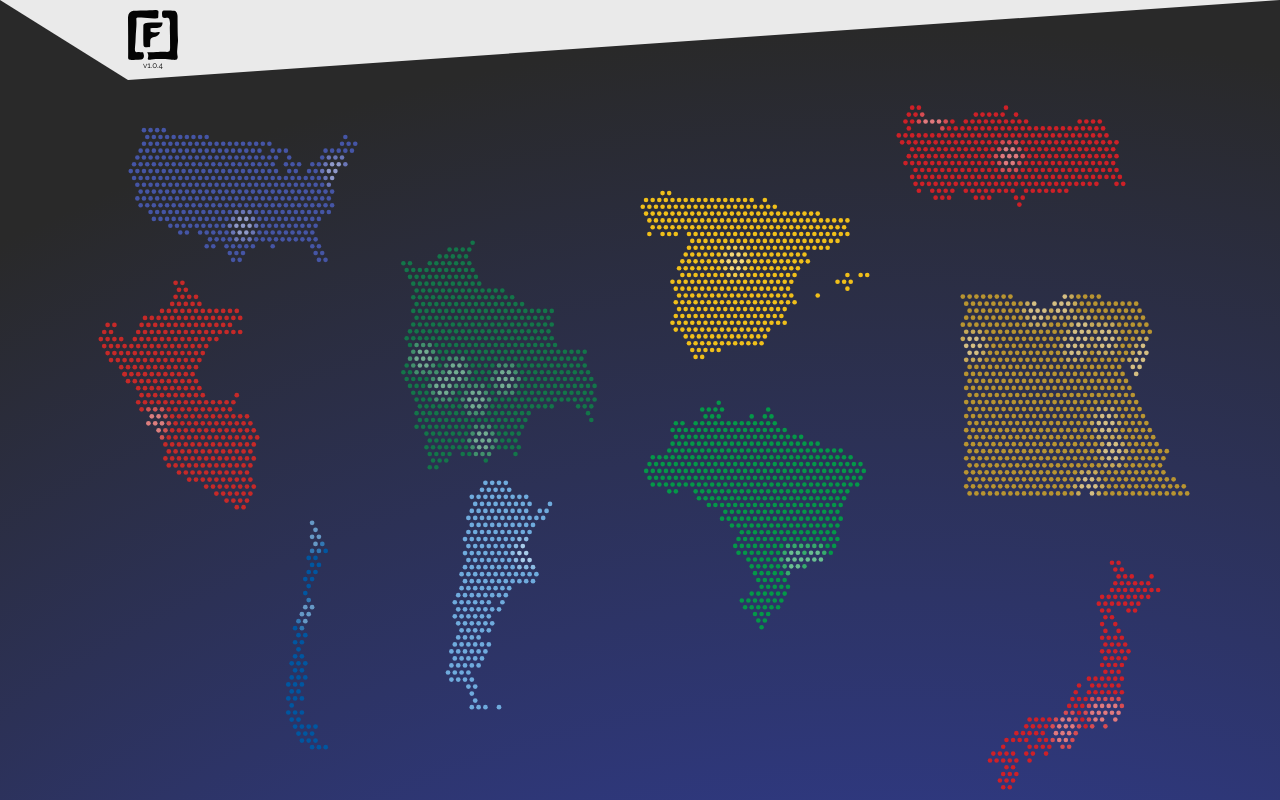
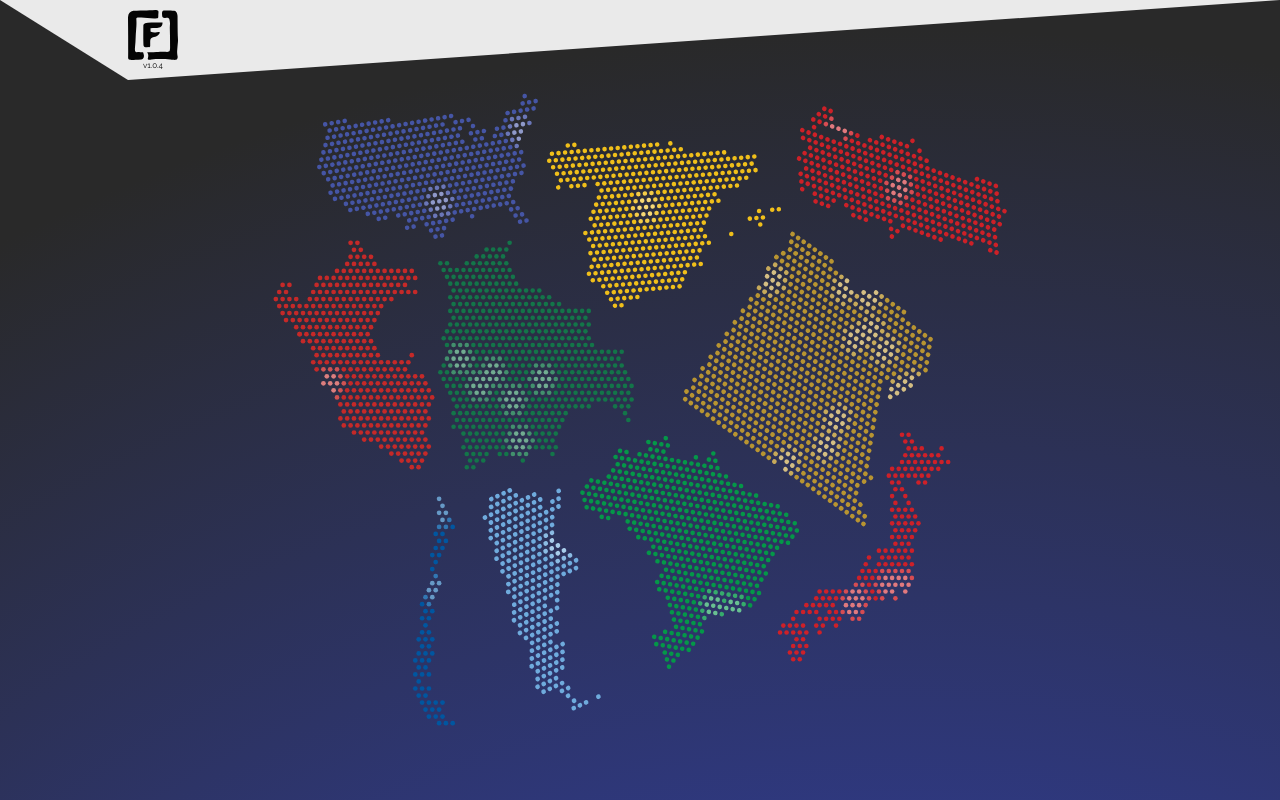
Before and after one commit to TheFrankemon/000, an Angular app: page /passport/countries in a window 1280 px wide. Built offline with nearby package versions, Linux system fonts and the light colour scheme.

Commit message:
Position countries

```diff
--- a/src/app/passport/countries/countries.component.html
+++ b/src/app/passport/countries/countries.component.html
@@ -1,12 +1,32 @@
 <div class="map-wrapper">
+  <div>
     <object type="image/svg+xml" data="assets/countries/br.svg"></object>
+  </div>
+  <div>
     <object type="image/svg+xml" data="assets/countries/pe.svg"></object>
+  </div>
+  <div>
     <object type="image/svg+xml" data="assets/countries/cl.svg"></object>
+  </div>
+  <div>
     <object type="image/svg+xml" data="assets/countries/bo.svg"></object>
+  </div>
+  <div>
     <object type="image/svg+xml" data="assets/countries/us.svg"></object>
+  </div>
+  <div>
     <object type="image/svg+xml" data="assets/countries/tr.svg"></object>
+  </div>
+  <div>
     <object type="image/svg+xml" data="assets/countries/eg.svg"></object>
+  </div>
+  <div>
     <object type="image/svg+xml" data="assets/countries/es.svg"></object>
+  </div>
+  <div>
     <object type="image/svg+xml" data="assets/countries/ar.svg"></object>
+  </div>
+  <div>
     <object type="image/svg+xml" data="assets/countries/jp.svg"></object>
   </div>
+</div>
--- a/src/app/passport/countries/countries.component.scss
+++ b/src/app/passport/countries/countries.component.scss
@@ -8,52 +8,121 @@
 .map-wrapper {
   height: 100vh;
   position: relative;
+  width: 730px;
+  margin: 0 auto;
 
-  object {
+  div {
     width: 230px;
     height: 230px;
     position:absolute;
-    transform-style: preserve-3d;
+    cursor: pointer;
+    transform: scale(1);
+    transition: transform ease-in-out 400ms;
+
+    &:hover {
+      transform: scale(1.2);
+    }
 
     &:nth-child(1) {  //br
-      top: 50%;
-      left: 50%;
+      top: 55%;
+      left: 40%;
+      transform: scale(1) rotate(10deg);
+      clip-path: polygon(1% 31%, 5% 23%, 11% 23%, 13% 9%, 34% 0%, 36% 0%, 38% 9%, 47% 8%, 47% 6%, 56% 2%, 61% 11%, 88% 21%, 97% 27%,
+      99% 31%, 95% 39%, 90% 43%, 88% 59%, 84% 68%, 65% 78%, 66% 81%, 61% 91%, 54% 100%, 52% 100%, 48% 92%, 44% 91%, 42% 87%, 51% 81%,
+      45% 68%, 42% 68%, 39% 62%, 42% 59%, 22% 41%, 12% 41%, 4% 38%);
+
+      &:hover {
+        transform: scale(1.2) rotate(10deg);
+      }
     }
     &:nth-child(2) {  //pe
-      top: 35%;
-      left: 5%;
+      top: 30%;
+      left: -5%;
+      clip-path: polygon(14% 26%, 18% 18%, 24% 18%, 22% 24%, 29% 25%, 34% 15%, 40% 15%, 48% 4%, 47% 0%, 53% 0%, 54% 3%, 65% 12%, 76% 12%,
+      79% 18%, 78% 24%, 64% 28%, 58% 41%, 63% 52%, 76% 48%, 86% 68%, 84% 90%, 79% 100%, 74% 100%, 43% 81%, 41% 69%, 35% 63%, 23% 38%,
+      19% 36%);
     }
     &:nth-child(3) {  //cl
-      top: 65%;
-      left: 15%;
+      top: 62%;
+      left: 6%;
+      clip-path: polygon(41% 60%, 51% 9%, 51% 0%, 53% 0%, 60% 13%, 51% 32%, 54% 38%, 49% 58%, 51% 62%, 49% 88%, 55% 88%, 60% 100%, 51% 100%,
+      47% 97%, 40% 84%);
     }
     &:nth-child(4) {  //bo
       top: 30%;
-      left: 30%;
+      left: 20%;
+      clip-path: polygon(7% 58%, 8% 42%, 12% 22%, 6% 8%, 17% 10%, 28% 3%, 39% 0%, 40% 1%, 37% 7%, 43% 20%, 51% 20%, 64% 29%, 74% 29%,
+      75% 43%, 76% 47%, 89% 47%, 93% 64%, 92% 80%, 90% 80%, 83% 73%, 65% 74%, 59% 95%, 48% 92%, 45% 98%, 32% 94%, 24% 100%, 19% 100%,
+      17% 90%, 13% 82%);
     }
     &:nth-child(5) {  //us
-      top: 10%;
-      left: 10%;
+      top: 7%;
+      left: 6%;
+      transform: scale(1) rotate(-10deg);
+      clip-path: polygon(0% 40%, 6% 20%, 17% 20%, 62% 26%, 70% 30%, 77% 38%, 85% 30%, 95% 23%, 100% 27%, 100% 29%, 90% 50%, 90% 56%,
+      82% 66%, 88% 79%, 82% 80%, 78% 71%, 66% 71%, 63% 74%, 60% 71%, 78% 71%, 57% 71%, 49% 80%, 45% 80%, 40% 70%, 38% 74%, 33% 74%, 29% 65%,
+      26% 68%, 23% 68%, 9% 61%, 3% 54%);
+
+      &:hover {
+        transform: scale(1.2) rotate(-10deg);
+      }
     }
     &:nth-child(6) {  //tr
-      top: 5%;
+      top: 9%;
       left: 70%;
+      transform: scale(1) rotate(20deg);
+      clip-path: polygon(0% 41%, 6% 28%, 11% 28%, 14% 34%, 33% 34%, 34% 31%, 48% 28%, 60% 36%, 78% 37%, 79% 34%, 89% 34%, 97% 43%, 97% 55%,
+      100% 61%, 100% 65%, 91% 63%, 74% 67%, 57% 67%, 54% 74%, 45% 67%, 41% 70%, 34% 70%, 27% 65%, 24% 70%, 17% 70%, 9% 67%, 3% 55%);
+
+      &:hover {
+        transform: scale(1.2) rotate(20deg);
+      }
     }
     &:nth-child(7) {  //eg
-      top: 35%;
-      left: 75%;
+      top: 33%;
+      left: 60%;
+      transform: scale(1) rotate(35deg);
+      clip-path: polygon(0% 6%, 23% 6%, 38% 11%, 45% 6%, 62% 6%, 78% 9%, 86% 26%, 75% 47%, 88% 73%, 92% 73%, 90% 84%, 100% 89%, 100% 94%,
+      4% 95%, 1% 92%, 1% 27%, 0% 27%);
+
+      &:hover {
+        transform: scale(1.2) rotate(35deg);
+      }
     }
     &:nth-child(8) {  //es
-      top: 20%;
-      left: 50%;
+      top: 13%;
+      left: 38%;
+      transform: scale(1) rotate(-5deg);
+      clip-path: polygon(0% 20%, 2% 16%, 10% 13%, 14% 13%, 15% 16%, 55% 16%, 63% 22%, 78% 22%, 79% 24%, 92% 25%, 92% 33%, 70% 48%, 67% 60%,
+      91% 48%, 100% 48%, 100% 52%, 94% 51%, 92% 57%, 64% 64%, 65% 72%, 58% 72%, 54% 81%, 37% 81%, 33% 87%, 24% 87%, 12% 71%, 15% 65%,
+      12% 54%, 21% 34%, 3% 34%);
+
+      &:hover {
+        transform: scale(1.2) rotate(-5deg);
+      }
     }
     &:nth-child(9) {  //ar
       top: 60%;
-      left: 30%;
+      left: 22%;
+      transform: scale(1) rotate(-25deg);
+      clip-path: polygon(32% 48%, 34% 23%, 37% 7%, 43% 0%, 54% 0%, 57% 6%, 63% 6%, 65% 11%, 75% 8%, 70% 18%, 67% 18%, 62% 28%, 68% 41%,
+      66% 46%, 57% 46%, 46% 68%, 47% 72%, 40% 85%, 42% 97%, 51% 97%, 52% 100%, 37% 100%, 35% 89%, 26% 88%, 28% 73%, 31% 68%, 31% 61%,
+      29% 60%, 29% 52%);
+
+      &:hover {
+        transform: scale(1.2) rotate(-25deg);
+      }
     }
     &:nth-child(10) {  //jp
-      top: 70%;
-      left: 75%;
+      top: 54%;
+      left: 65%;
+      clip-path: polygon(12% 87%, 14% 82%, 30% 68%, 44% 68%, 52% 51%, 60% 49%, 60% 21%, 59% 19%, 66% 5%, 64% 0%, 70% 0%, 79% 8%, 84% 5%,
+      88% 13%, 76% 24%, 66% 21%, 75% 39%, 72% 47%, 72% 63%, 69% 70%, 64% 74%, 52% 74%, 49% 82%, 28% 89%, 23% 100%, 18% 100%);
     }
   }
+
+  object {
+    width: 100%;
+    pointer-events: none;
+  }
 }
```
Lines whose indentation alone changed are shown as unchanged.
